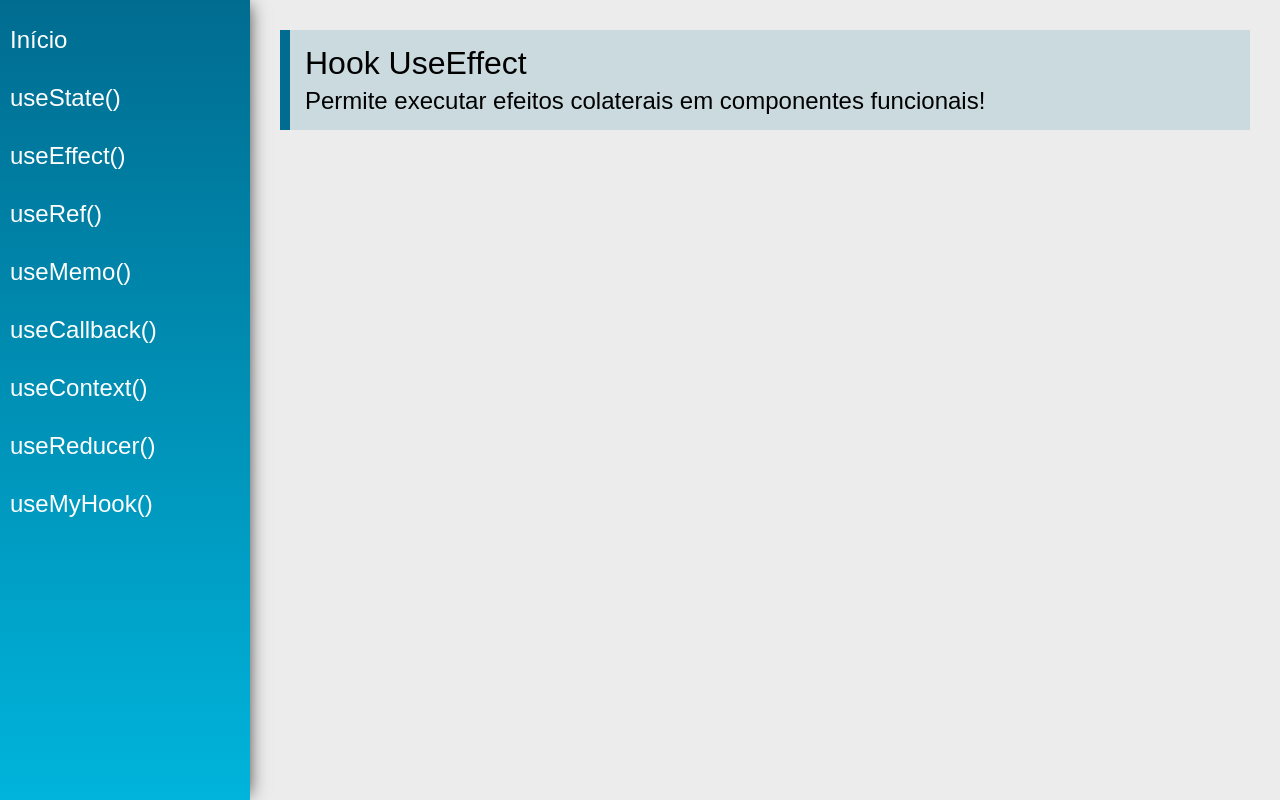
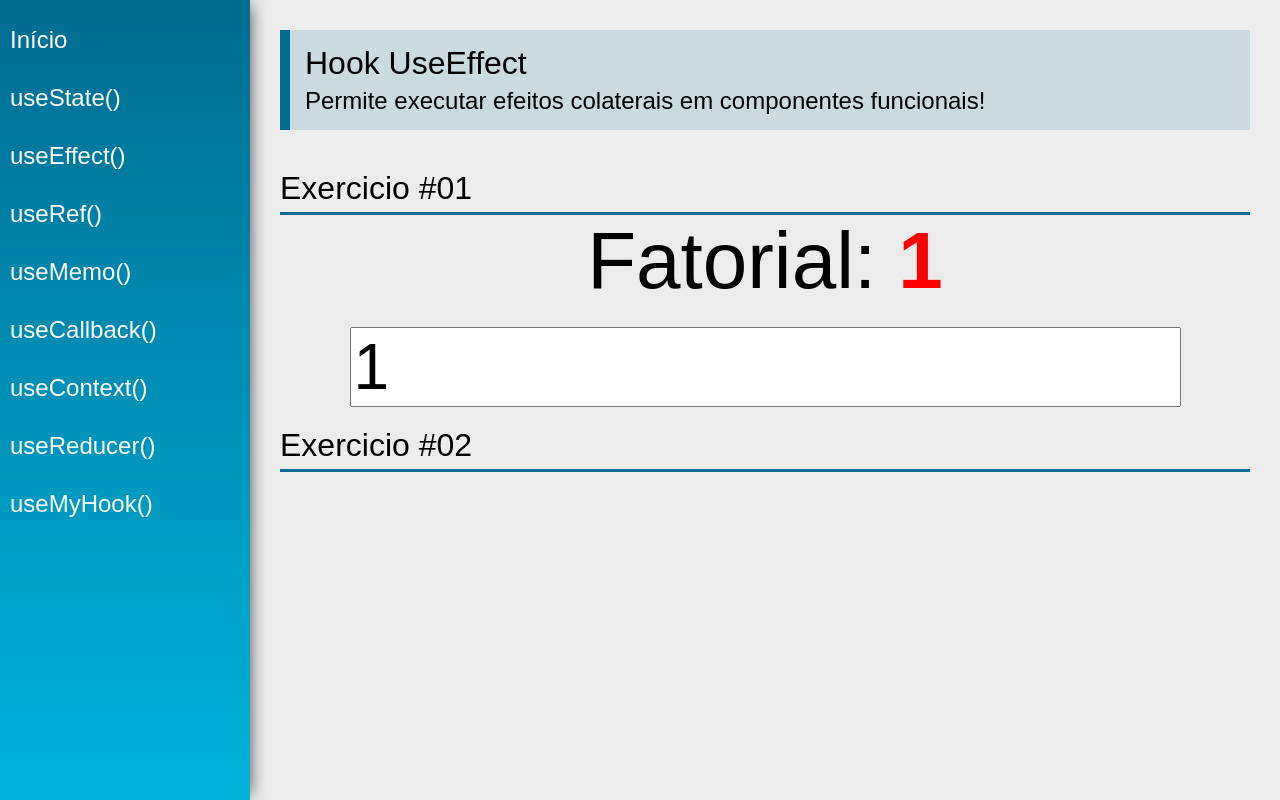
Before and after one commit to Ricardo-Lucena-Clear/-React-Hooks, a React (Create React App) app: page /useEffect in a window 1280 px wide. Built offline with nearby package versions, Linux system fonts and the light colour scheme.

Commit message:
useEffect

```diff
--- a/src/views/examples/UseEffect.jsx
+++ b/src/views/examples/UseEffect.jsx
@@ -1,13 +1,48 @@
-import React from 'react'
+import React, { useEffect, useState } from 'react'
 import PageTitle from '../../components/layout/PageTitle'
+import SectionTitle from '../../components/layout/SectionTitle'
+
+function calcFatorial (num){
+    const n= parseInt(num)
+    if (n< 0) return -1
+    if(n===0) return 1
+    return calcFatorial(n-1)* n
+}
 
 const UseEffect = (props) => {
+    const [number, setNumber] = useState(1)
+    const [fatorial, setFatorial] = useState(1)
+
+    useEffect(function(){
+        setFatorial(calcFatorial(number))
+    }, [number])
+
+    useEffect(function(){
+        if(fatorial > 1000000){
+            document.title= "Eita!!!"
+        }
+    }, [fatorial])
     return (
         <div className="UseEffect">
             <PageTitle
                 title="Hook UseEffect"
                 subtitle="Permite executar efeitos colaterais em componentes funcionais!"
             />
+            <SectionTitle title = "Exercicio #01"/>
+            <div className="center">
+                <div>
+                <span className="text">Fatorial: </span>
+                <span className="text red">{fatorial === -1 ? "Não existe" : fatorial}</span>
+                </div>
+                <input type="number" className="input"
+                    value={number}
+                    onChange={e => setNumber(e.target.value)}
+                />
+            </div>
+            <SectionTitle title = "Exercicio #02"/>
+            <div className="center">
+
+            </div>
         </div>
     )
 }
```
